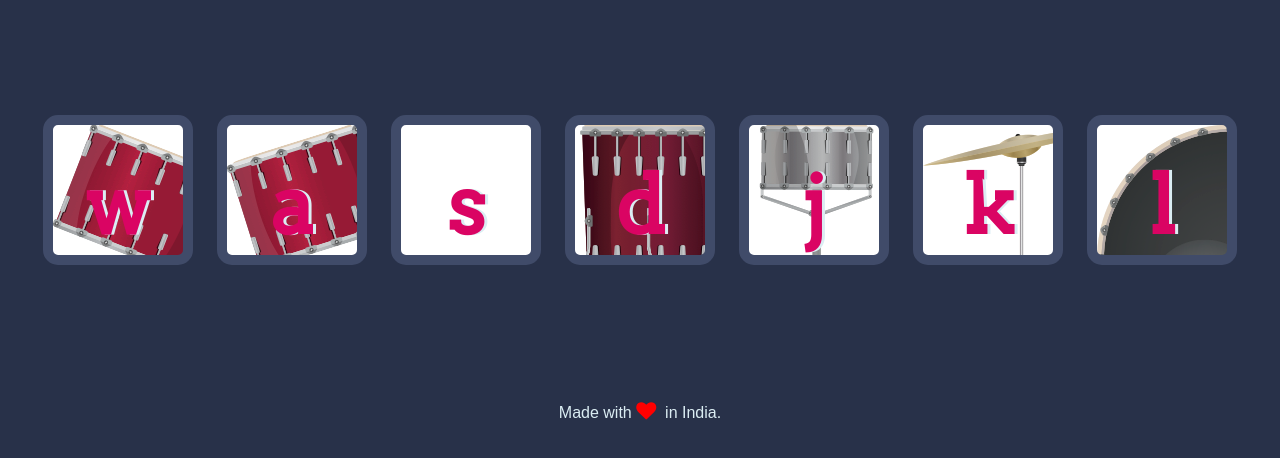
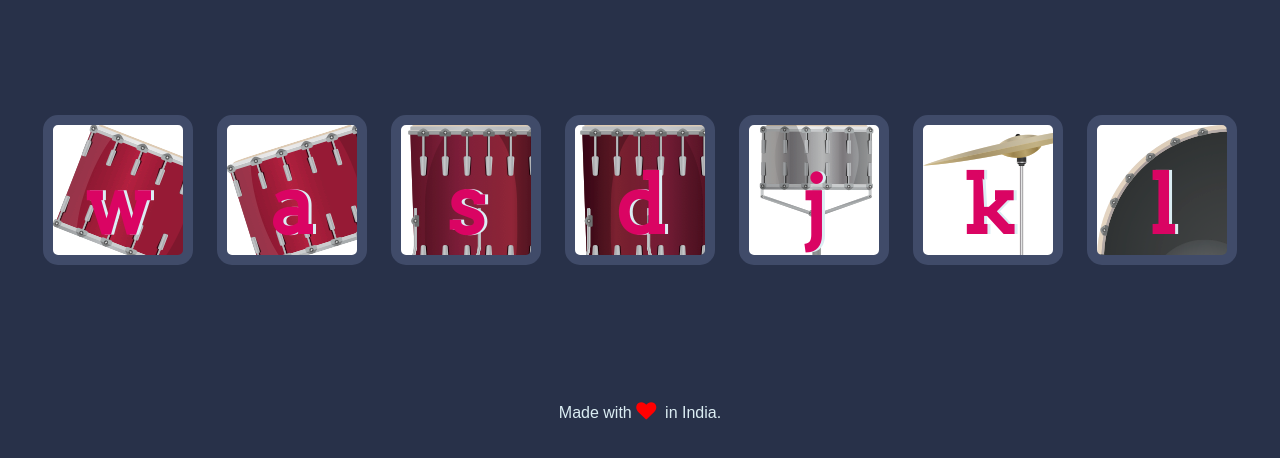
Before and after one commit to visparmar/Drum_kit, a plain HTML site: page index.html in a window 1280 px wide. Shown: the part 174-632 px from the top of the page. Drawn offline with Linux system fonts and the light colour scheme.

Commit message:
Update styles.css

```diff
--- a/styles.css
+++ b/styles.css
@@ -25,7 +25,7 @@ background-image: url("tom2.png");
 }
 
 .s {
-background-image: url("images/tom3.png");
+background-image: url("tom3.png");
 }
 
 .d {
```
